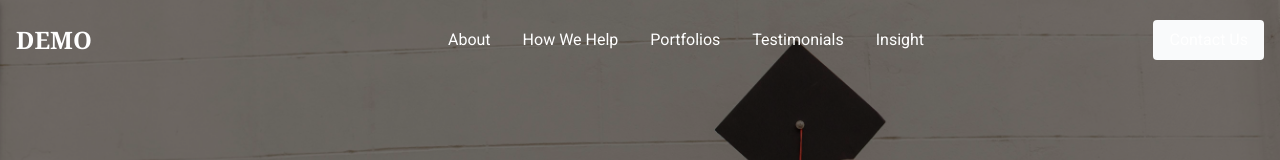
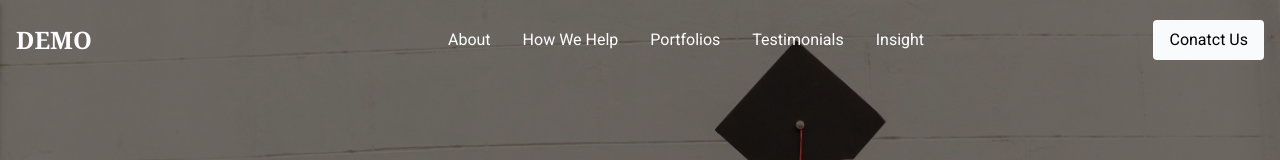
Before and after one commit to Rameespk424/demo, a Next.js app: page / in a window 1280 px wide. Shown: the top 160 px of the page. Built offline with nearby package versions, Linux system fonts and the light colour scheme.

Commit message:
feat: new

```diff
--- a/app/components/Button.js
+++ b/app/components/Button.js
@@ -4,7 +4,7 @@ const Button = ({ onClick, children, className }) => {
   return (
     <button
       onClick={onClick}
-      className={`bg-blue-500 text-white py-2 px-4 rounded hover:bg-blue-600 ${className}`}
+      className={`bg-blue-500 text-black py-2 px-4 rounded hover:bg-blue-600 ${className}`}
     >
       {children}
     </button>
--- a/app/components/Footer.js
+++ b/app/components/Footer.js
@@ -87,7 +87,7 @@ const Footer = () => {
           </div>
 
           {/* Column 3: Address and Follow Us Links */}
-          <div className="flex flex-col gap-3 pl-10">
+          <div className="flex flex-col gap-3 pl-0 lg:pl-20">
             <h4 className="text-lg font-medium mb-0">Contact Us</h4>
             <p className='font-sans'>
               Lorem Ipsum, Iso lorem, Iso Lorem Posum
--- a/app/components/Header.js
+++ b/app/components/Header.js
@@ -136,8 +136,8 @@ export default function Navbar() {
 
                 <div className="hidden md:block">
                   <Link href="/contact" passHref>
-                    <Button className="bg-gray-50 text-slate-950  hover:bg-blue-700 w-full lg:w-auto">
-                      Contact Us
+                    <Button className="bg-gray-50   hover:bg-blue-700 w-full lg:w-auto">
+                     <span className="text-black">Conatct Us </span>
                     </Button>
                   </Link>
                 </div>
```
